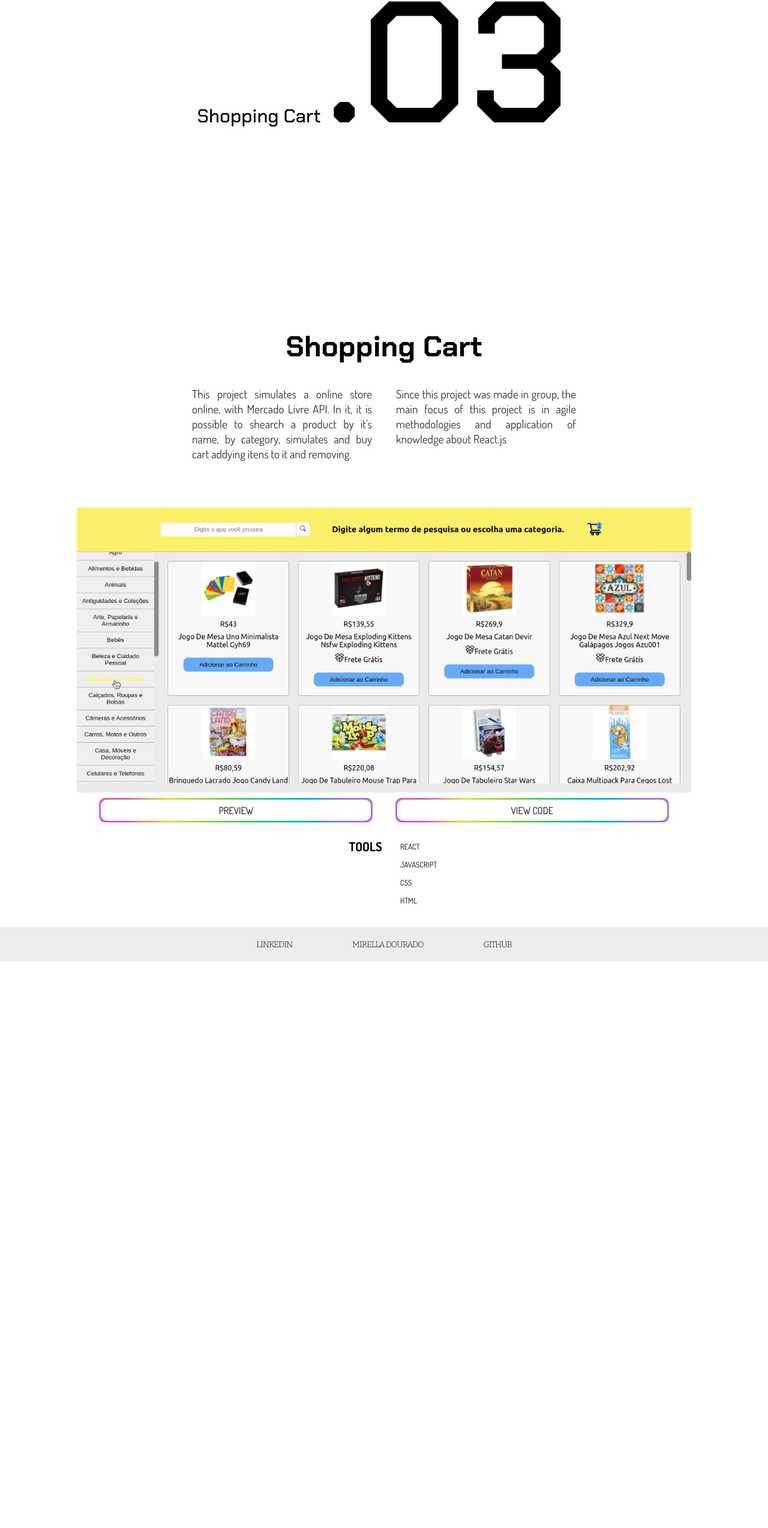
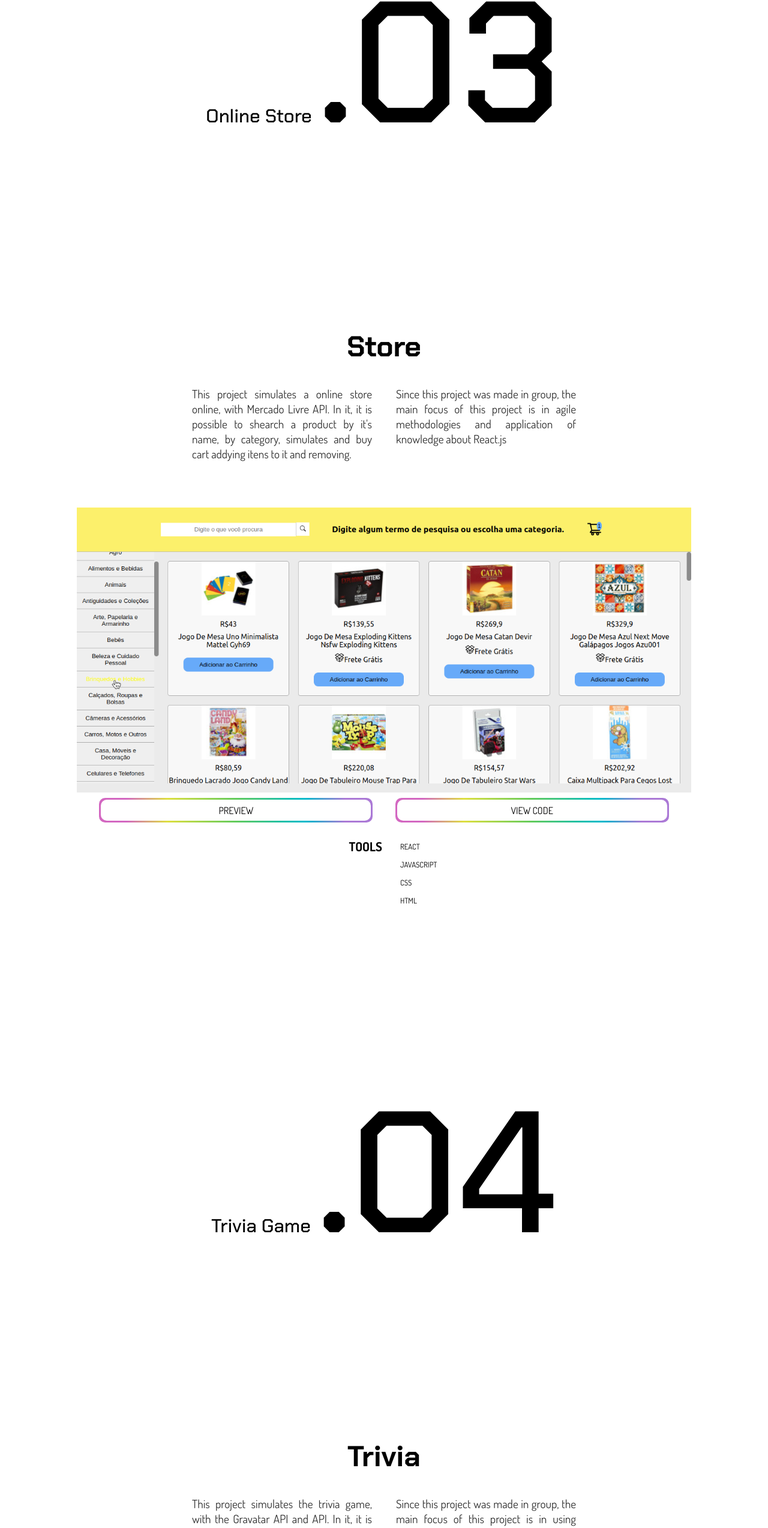
Before and after one commit to MirellaDourado/web-portfolio, a React (Create React App) app: page / in a window 1280 px wide. Shown: the part 4742-7289 px from the top of the page at 60% size. Before the commit the page ends 6345 px from the top, so only its background shows below. Built offline with nearby package versions, Linux system fonts and the light colour scheme.

Commit message:
trivia and store added

```diff
--- a/src/components/FirstArea.js
+++ b/src/components/FirstArea.js
@@ -4,6 +4,7 @@ import errorVideo from '../assets/videos/Falha36784.mp4'
 import previewTrybetunes from '../img/projects/preview-trybetunes.png';
 import previewTrunfo from '../img/projects/preview-trunfo.png';
 import shopping from '../img/projects/preview-shopping.png';
+import previewTrivia from '../img/projects/preview-trivia.png'
 import SplitText from './SplitText';
 import Projects from './Projects';
 import ProjectDescription from './ProjectDescription';
@@ -45,15 +46,25 @@ function FirstArea() {
         gitUrl="https://github.com/MirellaDourado/Project-TryUnfo"
         projectUrl="https://bombertrunfo.vercel.app/"
       />
-      <Projects project="Shopping Cart" projectNumber="03"/>
+      <Projects project="Online Store" projectNumber="03"/>
       <ProjectDescription
-        project="Shopping Cart"
+        project="Store"
         description1="This project simulates a online store online, with Mercado Livre API. In it, it is possible to shearch a product by it's name, by category, simulates and buy cart addying itens to it and removing."
         description2="Since this project was made in group, the main focus of this project is in agile methodologies and application of knowledge about React.js"
         tools={['React', 'JavaScript', 'CSS', 'HTML' ]}
         img={ shopping }
-        gitUrl={"https://github.com/tryber/sd-025-b-project-shopping-cart"}
-        projectUrl={null}
+        gitUrl={"https://github.com/MirellaDourado/Project-FrontEnd-Online-Store"}
+        projectUrl={ "https://onlinestorecart.vercel.app" }
+      />
+      <Projects project="Trivia Game" projectNumber="04"/>
+      <ProjectDescription
+        project="Trivia"
+        description1="This project simulates the trivia game, with the Gravatar API and API. In it, it is possible to play a simple game and get ranked! If the player have a registration in the Gravatar, his photo will be showed."
+        description2="Since this project was made in group, the main focus of this project is in using kanban methodology and application of knowledge about React Redux"
+        tools={['React', 'JavaScript', 'CSS', 'HTML', 'Redux', 'BrowserRouter' ]}
+        img={ previewTrivia }
+        gitUrl={"https://github.com/MirellaDourado/Project-Trivia"}
+        projectUrl={ "https://curious-trivia.vercel.app/" }
       />
     </main>
   );
--- a/src/components/NavBar.js
+++ b/src/components/NavBar.js
@@ -57,8 +57,16 @@ function NavBar() {
                 Trump Game
               </a>
             </li>
-            <li> Trybe Wallet </li>
-            <li> Shopping Cart </li>
+            <li>
+              <a href="#Store">
+                Trybe Wallet
+              </a>
+            </li>
+            <li>
+              <a href="#Store">
+                Online Store
+              </a>
+            </li>
             <li> Solar System </li>
             <li> Trivia </li>
           </div>
```
Also changed, not shown: src/img/projects/preview-trivia.png (added).
